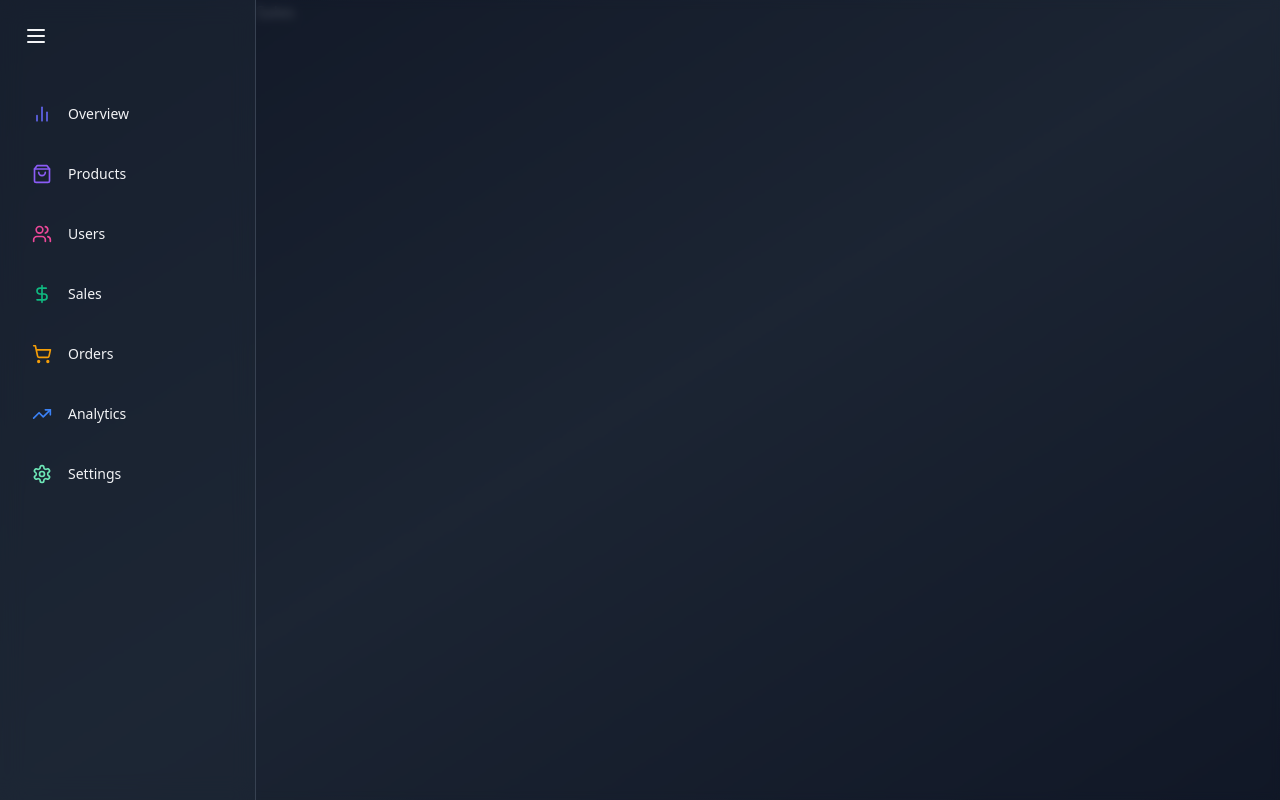
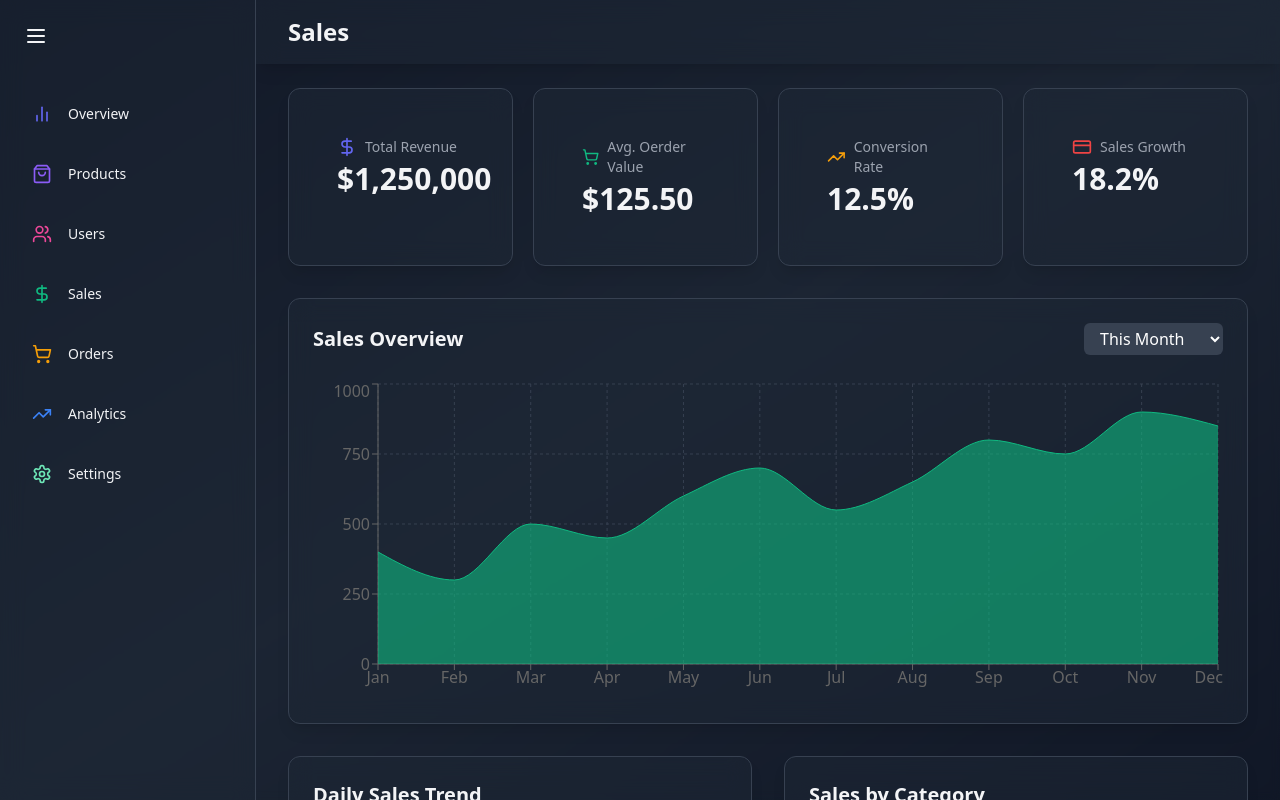
Before and after one commit to vebry-sb/React, a React (Vite) app: page /sales in a window 1280 px wide. Built offline with nearby package versions, Linux system fonts and the light colour scheme; the HTML template or start-up script is replaced by a standard one.

Commit message:
add Sales Page

```diff
--- a/src/Pages/OverviewPage.jsx
+++ b/src/Pages/OverviewPage.jsx
@@ -26,7 +26,7 @@
           <StatCard
             name="Total Sales" // Nama statistik
             icon={Zap} // Ikon yang digunakan
-            value="$12,345" // Nilai statistik
+            value="$1,856,784" // Nilai statistik
             color="#6366F1" // Warna untuk statistik ini
           />
 
--- a/src/Pages/SalesPage.jsx
+++ b/src/Pages/SalesPage.jsx
@@ -1,8 +1,71 @@
-import React from 'react'
+import { motion } from 'framer-motion'
+import Header from '../components/common/Header'
+import StatCard from '../components/common/StatCard'
+import { CreditCard, DollarSign, ShoppingCart, TrendingUp } from 'lucide-react'
+import SalesOverviewChart from '../components/overview/SalesOverviewChart';
+import SalesChannelChart from '../components/overview/SalesChannelChart';
+import SaleOverviewChart from '../components/sales/SaleOverviewChart';
+import DailySalesTrend from '../components/sales/DailySalesTrend';
+import SalesCategoryChart from '../components/sales/SalesCategoryChart';
+
+const salesStats = {
+  totalRevenue: "$1,250,000", // Total pendapatan dalam format mata uang
+  avargeOrderValue: "$125.50", // Nilai rata-rata pesanan dalam format mata uang
+  conversienRate: "12.5%", // Tingkat konversi dalam format persentase
+  salesGrowth: "18.2%", // Pertumbuhan penjualan dalam format persentase
+};
+
 
 const Sales = () => {
   return (
-    <div>Sales</div>
+    <div className='flex-1 overflow-auto relative z-10'>
+      <Header title ="Sales" />
+      <main className='max-q-7xl mx-auto py-6 px-4 lg:px-8'>
+
+        {/* Sales Stats */}
+        <motion.div
+          className='grid grid-cols-1 gap-5 sm:grid-cols-2 lg:grid-cols-4 mb-8'
+
+          initial={{opacity: 0, y: 20}}
+          animate={{opacity: 1, y: 0}}
+          transition={{duration: 1}}
+        >
+          <StatCard
+            name='Total Revenue'
+            icon={DollarSign}
+            value={salesStats.totalRevenue}
+            color="#6366f1"
+          />
+          <StatCard
+            name='Avg. Oerder Value'
+            icon={ShoppingCart}
+            value={salesStats.avargeOrderValue}
+            color="#10B981"
+          />
+          <StatCard
+            name='Conversion Rate'
+            icon={TrendingUp}
+            value={salesStats.conversienRate}
+            color="#F59E0B"
+          />
+          <StatCard
+            name='Sales Growth'
+            icon={CreditCard}
+            value={salesStats.salesGrowth}
+            color="#EF4444 "
+          />
+
+        </motion.div>
+
+        <SaleOverviewChart />
+
+        <div className='grid grid-cols-1 lg:grid-cols-2 gap-8 mb-8'>
+            <DailySalesTrend />
+            <SalesCategoryChart />
+        </div>
+
+      </main>
+    </div>
   )
 }
 
--- a/src/Pages/UsersPage.jsx
+++ b/src/Pages/UsersPage.jsx
@@ -9,10 +9,10 @@
 
 // Data statistik pengguna
 const userStats = {
-  totalUsers: 15842, // Total pengguna
+  totalUsers: 15842, // Total penggunaa
   newUsersToday: 235, // Pengguna baru hari ini
   activeUsers: 98510, // Pengguna aktif
-  churnRate: 3.8, // Tingkat churn
+  churnRate: 0.0323, // Tingkat churn
 };
 
 const UsersPage = () => {
@@ -54,7 +54,7 @@
           <StatCard
             name="Churn Rate"
             icon={UserX}
-            value={userStats.churnRate}
+            value={`${(userStats.churnRate * 100).toFixed(2)}%`} // Mengalikan dengan 100 dan menambahkan simbol persen
             color="#EF4444"
           />
         </motion.div>
--- /dev/null
+++ b/src/components/sales/DailySalesTrend.jsx
@@ -0,0 +1,47 @@
+import { motion } from "framer-motion"
+import { Bar, BarChart, CartesianGrid, ResponsiveContainer, Tooltip, XAxis, YAxis } from "recharts";
+
+const dailySalesData = [
+    { day: "Mon", sales: 120 },
+    { day: "Tue", sales: 150 },
+    { day: "Wed", sales: 200 },
+    { day: "Thu", sales: 180 },
+    { day: "Fri", sales: 220 },
+    { day: "Sat", sales: 170 },
+    { day: "Sun", sales: 190 },
+  ];
+
+const DailySalesTrend = () => {
+  return (
+    <motion.div
+    className='bg-gray-800 bg-opacity-50 backdrop-blur-md shadow-lg rounded-xl p-6 border border-gray-700'
+
+    initial={{opacity: 0, y: 20}}
+    animate={{opacity: 1, y: 0}}
+    transition={{ delay: 0.4}}
+    >
+        <h2 className="text-xl font-semibold text-gray-100 mb-4">Daily Sales Trend</h2>
+
+        <div style={{ width: "100%", height: 300}}>
+            <ResponsiveContainer>
+                <BarChart data={dailySalesData}>
+                    <CartesianGrid strokeDasharray='3 3' stroke="#374151" />
+                    <XAxis dataKey='day' stroke="#9CA3AF" />
+                    <YAxis stroke="#9CA3AF" />
+                    <Tooltip
+                        contentStyle={{
+                            backgroundColor: "rgba(31, 41, 55, 0.8)",
+                            borderColor: "#4B5563",
+                        }}
+                        itemStyle={{ color:"#E5E7EB" }}
+                    />
+                    <Bar dataKey='sales' fill="#10b981" />
+                </BarChart>
+            </ResponsiveContainer>
+        </div>
+
+    </motion.div>
+  )
+}
+
+export default DailySalesTrend
--- /dev/null
+++ b/src/components/sales/SaleOverviewChart.jsx
@@ -0,0 +1,59 @@
+import { useState } from "react";
+import { motion } from "framer-motion";
+import { AreaChart, CartesianGrid, ResponsiveContainer, Tooltip, XAxis, YAxis, Area } from "recharts";
+
+const SaleOverviewChart = () => {
+  const [selectedTimeRange, setSelectedTimeRange] = useState("This Month");
+
+  const monthlySalesData = [
+    { month: "Jan", sales: 400 },
+    { month: "Feb", sales: 300 },
+    { month: "Mar", sales: 500 },
+    { month: "Apr", sales: 450 },
+    { month: "May", sales: 600 },
+    { month: "Jun", sales: 700 },
+    { month: "Jul", sales: 550 },
+    { month: "Aug", sales: 650 },
+    { month: "Sep", sales: 800 },
+    { month: "Oct", sales: 750 },
+    { month: "Nov", sales: 900 },
+    { month: "Dec", sales: 850 },
+  ];
+
+  return (
+    <motion.div
+      className="bg-gray-800 bg-opacity-50 backdrop-blur-md shadow-lg rounded-xl p-6 border border-gray-700 mb-8"
+      initial={{ opacity: 0, y: 20 }}
+      animate={{ opacity: 1, y: 0 }}
+      transition={{ delay: 0.2 }}
+    >
+      <div className="flex items-center justify-between mb-6">
+        <h2 className="text-xl font-semibold text-gray-100">Sales Overview</h2>
+        <select
+          className="bg-gray-700 text-white rounded-md px-3 py-1 focus:outline-none focus:ring-2 focus:ring-blue-500"
+          value={selectedTimeRange}
+          onChange={(e) => setSelectedTimeRange(e.target.value)}
+        >
+          <option>This Week</option>
+          <option>This Month</option>
+          <option>This Quarter</option>
+          <option>This Year</option>
+        </select>
+      </div>
+      <div className="w-full h-80">
+        <ResponsiveContainer>
+          <AreaChart data={monthlySalesData}>
+            <CartesianGrid strokeDasharray="3 3" stroke="#374151" />
+            <XAxis dataKey="month" />
+            <YAxis />
+            <Tooltip />
+            {/* Tambahkan komponen Area untuk grafik */}
+            <Area type="monotone" dataKey="sales" stroke="#10B981" fill="#10B981" />
+          </AreaChart>
+        </ResponsiveContainer>
+      </div>
+    </motion.div>
+  );
+};
+
+export default SaleOverviewChart;
--- /dev/null
+++ b/src/components/sales/SalesCategoryChart.jsx
@@ -0,0 +1,59 @@
+import { motion } from 'framer-motion';
+import { Cell, Legend, Pie, PieChart, ResponsiveContainer, Tooltip } from 'recharts';
+
+
+const salesByCategory = [
+    { name: "Electronics", value: 400 },
+    { name: "Fashion", value: 300 },
+    { name: "Home Appliances", value: 500 },
+    { name: "Books", value: 200 },
+    { name: "Toys", value: 350 },
+    { name: "Groceries", value: 600 },
+    { name: "Beauty Products", value: 450 },
+];
+
+const COLORS = ["#6366F1", "#10B981", "#F59E0B", "#EF4444", "#3B82F6", "#A855F7", "#F43F5E"];
+
+const SalesCategoryChart = () => {
+  return (
+    <motion.div
+        className='bg-gray-800 bg-opacity-50 backdrop-blur-md shadow-lg rounded-xl p-6 border border-gray-700'
+
+        initial={{opacity: 0, y: 20}}
+        animate={{opacity: 1, y: 0}}
+        transition={{ delay: 0.3}}
+    >
+        <h2 className='text-xl font-semibold text-gray-100 mb-4'>Sales by Category</h2>
+        <div style={{width: "100%", height: 300}}>
+            <ResponsiveContainer>
+                <PieChart>
+                    <Pie
+                        data={salesByCategory}
+                        cx='50%'
+                        cy='50%'
+                        outerRadius={80}
+                        fill='#8884d8'
+                        dataKey='value'
+
+                        label={({ name, percent }) => `${name} ${(percent * 100).toFixed(0)}%`}
+                    >
+                        {salesByCategory.map((entry, index) => (
+                            <Cell key={`cell-${index}`} fill={COLORS[index % COLORS.length]} />
+                        ))}
+                    </Pie>
+                    <Tooltip
+                        contentStyle={{
+                            backgroundColor: "rgba(31, 41, 55, 0.8)",
+                            borderColor: "#4B5563",
+                        }}
+                        itemStyle={{color: "#E5E7EB"}}
+                    />
+                    <Legend />
+                </PieChart>
+            </ResponsiveContainer>
+        </div>
+    </motion.div>
+  )
+}
+
+export default SalesCategoryChart;
```
